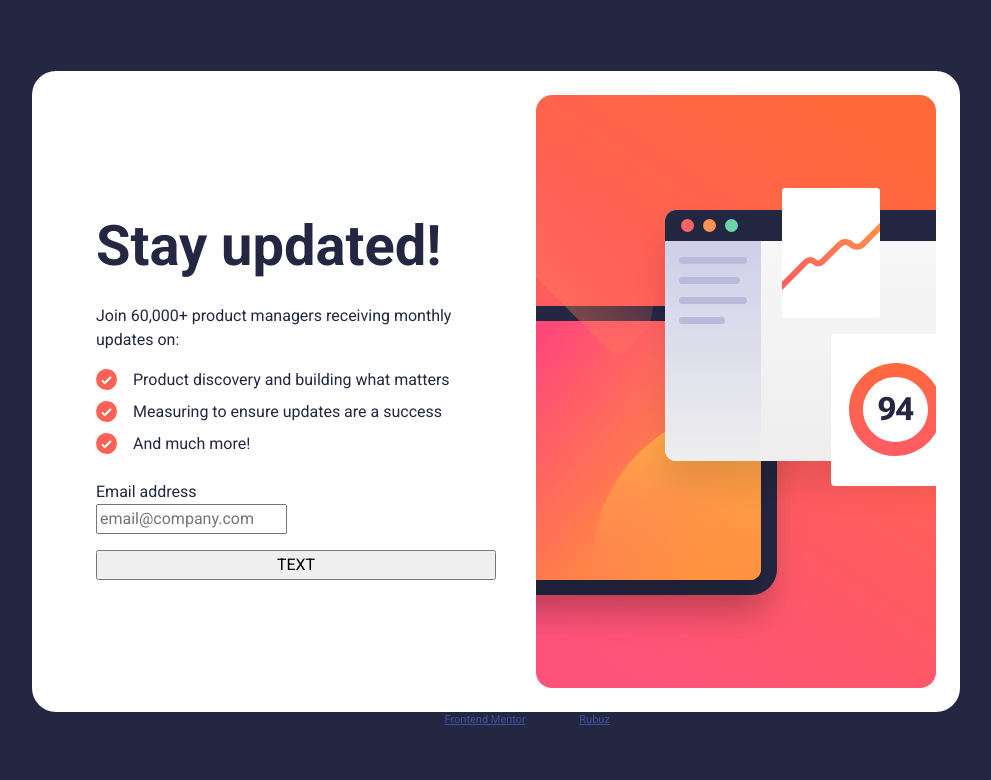
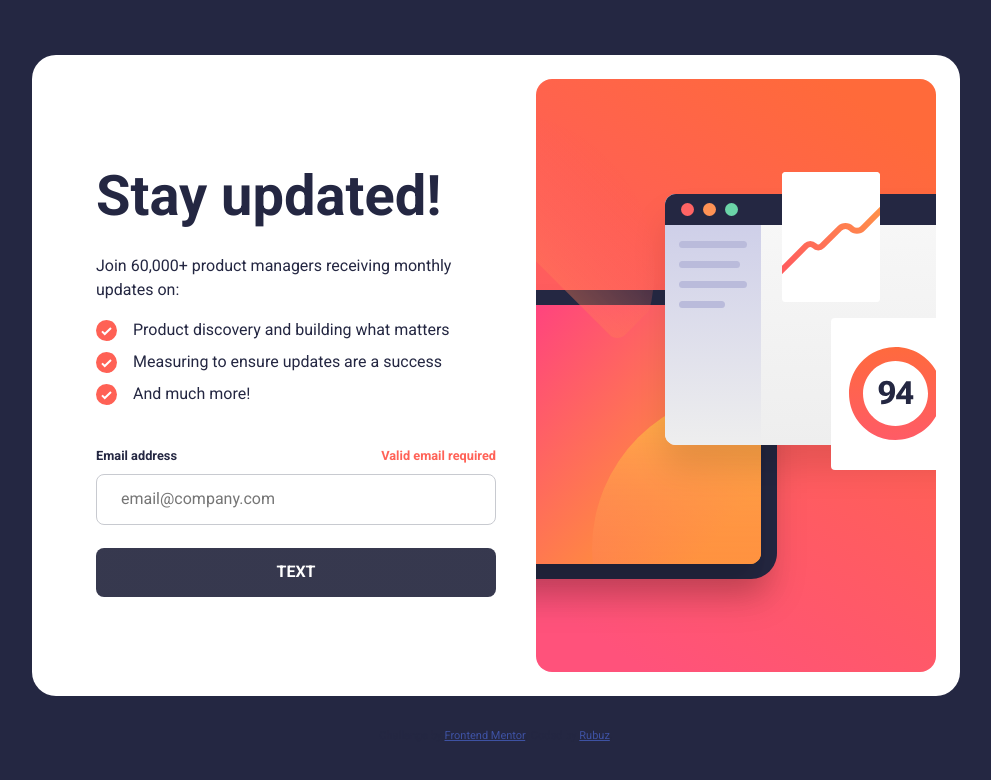
Before and after one commit to rubuz/newsletter-sign-up-with-success-message-main, a React (Vite) app: page / in a window 1280 px wide. Shown: the top 780 px of the page, without its empty margins (144-1135 px from the left). Built offline with nearby package versions, Linux system fonts and the light colour scheme.

Commit message:
static stayling done

```diff
--- a/index.html
+++ b/index.html
@@ -11,6 +11,7 @@
       .attribution {
         font-size: 11px;
         text-align: center;
+        margin-top: 2rem;
       }
       .attribution a {
         color: hsl(228, 45%, 44%);
--- a/src/components/Btn/Btn.jsx
+++ b/src/components/Btn/Btn.jsx
@@ -2,7 +2,7 @@ import React from "react";
 import "./btn.css";
 
 const Btn = () => {
-  return <button>TEXT</button>;
+  return <button className="btn">TEXT</button>;
 };
 
 export default Btn;
--- a/src/components/Btn/btn.css
+++ b/src/components/Btn/btn.css
@@ -0,0 +1,24 @@
+.btn {
+  cursor: pointer;
+  border: none;
+  padding-block: 0.8rem;
+  /* background-color: var(--clr-neutral-600); */
+  background: linear-gradient(
+    90deg,
+    var(--clr-neutral-600) 70%,
+    #ff527b,
+    #ff6a3a
+  );
+  background-size: 300% 100%;
+  background-position: 0 0;
+  color: var(--clr-neutral-100);
+  font-weight: bold;
+  border-radius: 0.5rem;
+  transition: 0.4s ease-out;
+}
+
+.btn:hover {
+  background-size: 650%;
+  background-position: 100% 0;
+  box-shadow: 0 5px 20px #ff527b;
+}
--- a/src/components/Input/Input.jsx
+++ b/src/components/Input/Input.jsx
@@ -3,9 +3,13 @@ import "./input.css";
 
 const Input = () => {
   return (
-    <div>
-      <p className="input__text">Email address</p>
-      <input type="email" name="" id="" placeholder="email@company.com" />
+    <div className="input__container">
+      <div className="input__text-container">
+        <p className="input__text">Email address</p>
+        <p className="input__warning">Valid email required</p>
+      </div>
+
+      <input type="email" name="" id="input" placeholder="email@company.com" />
     </div>
   );
 };
--- a/src/components/Input/input.css
+++ b/src/components/Input/input.css
@@ -0,0 +1,29 @@
+.input__container {
+  width: 100%;
+  margin-bottom: 0.4rem;
+}
+
+.input__text-container {
+  font-size: var(--fs-small);
+  font-weight: bold;
+  margin-bottom: 0.5rem;
+  display: flex;
+  justify-content: space-between;
+}
+
+.input__warning {
+  color: var(--clr-primary);
+}
+
+#input {
+  width: 100%;
+  padding: 0.8rem 1.5rem;
+  border-radius: 0.5rem;
+  border: 1px solid var(--clr-neutral-200);
+}
+
+#input:focus {
+  outline: none;
+  border: 1px solid var(--clr-neutral-800);
+  color: var(--clr-neutral-800);
+}
--- a/src/components/List/list.css
+++ b/src/components/List/list.css
@@ -1,6 +1,7 @@
 .list {
   list-style: none;
   padding-left: 0;
+  margin-bottom: 1rem;
 }
 
 .list__item {
--- a/src/index.css
+++ b/src/index.css
@@ -2,11 +2,13 @@
 
 :root {
   --ff-regular: "Roboto", sans-serif;
+  --fs-small: 0.8rem;
   --fs-regular: 1rem;
   --fs-big: 3.5rem;
 
   --clr-primary: hsl(4, 100%, 67%);
   --clr-neutral-100: hsl(0, 0%, 100%);
+  --clr-neutral-200: hsl(231, 7%, 80%);
   --clr-neutral-400: hsl(231, 7%, 60%);
   --clr-neutral-600: hsl(235, 18%, 26%);
   --clr-neutral-800: hsl(234, 29%, 20%);
```
